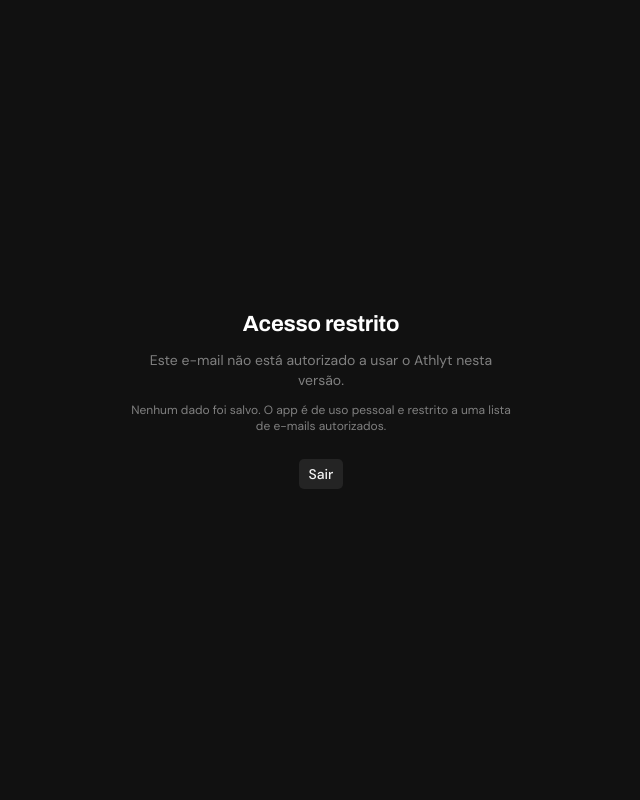
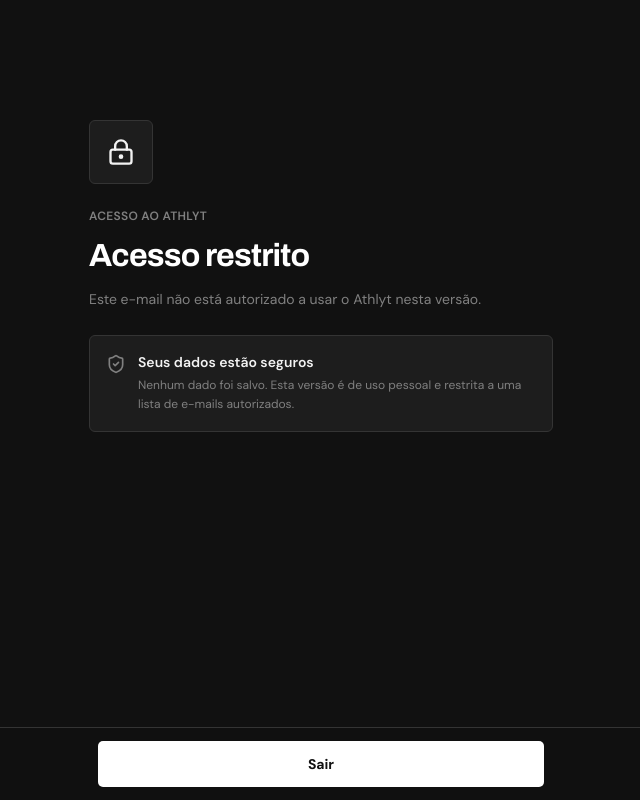
Before and after one commit to IgorGuariroba/athlyt, a Next.js app: page /acesso-restrito in a window 1280 px wide. Shown: the whole page, without its empty margins (319-959 px from the left). Built offline with nearby package versions, Linux system fonts and the light colour scheme.

Commit message:
Melhora visual da tela de acesso restrito (#78)
Co-authored-by: @igor.guariroba <igor.guariroba@jsl.com.br>

```diff
--- a/src/app/acesso-restrito/page.tsx
+++ b/src/app/acesso-restrito/page.tsx
@@ -1,4 +1,9 @@
 import Link from "next/link";
+import { LockKeyhole, ShieldCheck } from "lucide-react";
+
+import { BarraAcaoFixa } from "@/components/tela/barra-acao-fixa";
+import { CabecalhoTela } from "@/components/tela/cabecalho-tela";
+import { SecoesTela, TelaConteudo } from "@/components/tela/tela-conteudo";
 import { Button } from "@/components/ui/button";
 
 /**
@@ -15,31 +20,46 @@
 }) {
   const { email } = await searchParams;
 
+  const descricao = email
+    ? `O e-mail ${email} não está autorizado a usar o Athlyt nesta versão.`
+    : "Este e-mail não está autorizado a usar o Athlyt nesta versão.";
+
   return (
-    <main className="flex flex-1 flex-col items-center justify-center gap-6 bg-background px-6 py-12 text-center">
-      <div className="flex flex-col items-center gap-3">
-        <h1 className="text-headline-md font-bold text-on-surface-strong">
-          Acesso restrito
-        </h1>
-        <p className="max-w-sm text-body-md text-muted-foreground">
-          {email ? (
-            <>
-              O e-mail <span className="text-on-surface">{email}</span> não
-              está autorizado a usar o Athlyt nesta versão.
-            </>
-          ) : (
-            "Este e-mail não está autorizado a usar o Athlyt nesta versão."
-          )}
-        </p>
-        <p className="max-w-sm text-body-sm text-muted-foreground">
-          Nenhum dado foi salvo. O app é de uso pessoal e restrito a uma
-          lista de e-mails autorizados.
-        </p>
+    <TelaConteudo comAcaoFixa>
+      <div className="flex min-h-48 items-end px-6 pb-2">
+        <div className="flex size-16 items-center justify-center rounded-lg border border-border bg-surface-container">
+          <LockKeyhole aria-hidden="true" className="size-7 text-on-surface" />
+        </div>
       </div>
 
-      <Button asChild variant="secondary">
-        <Link href="/">Sair</Link>
-      </Button>
-    </main>
+      <CabecalhoTela
+        contexto="Acesso ao Athlyt"
+        titulo="Acesso restrito"
+        descricao={descricao}
+        className="pt-4"
+      />
+
+      <SecoesTela>
+        <div className="flex gap-3 rounded-lg border border-border bg-surface-container p-4">
+          <ShieldCheck
+            aria-hidden="true"
+            className="mt-0.5 size-5 shrink-0 text-muted-foreground"
+          />
+          <div className="flex flex-col gap-1">
+            <p className="text-label-lg text-on-surface">Seus dados estão seguros</p>
+            <p className="text-body-sm leading-relaxed text-muted-foreground">
+              Nenhum dado foi salvo. Esta versão é de uso pessoal e restrita
+              a uma lista de e-mails autorizados.
+            </p>
+          </div>
+        </div>
+      </SecoesTela>
+
+      <BarraAcaoFixa>
+        <Button asChild size="cta">
+          <Link href="/">Sair</Link>
+        </Button>
+      </BarraAcaoFixa>
+    </TelaConteudo>
   );
 }
```
